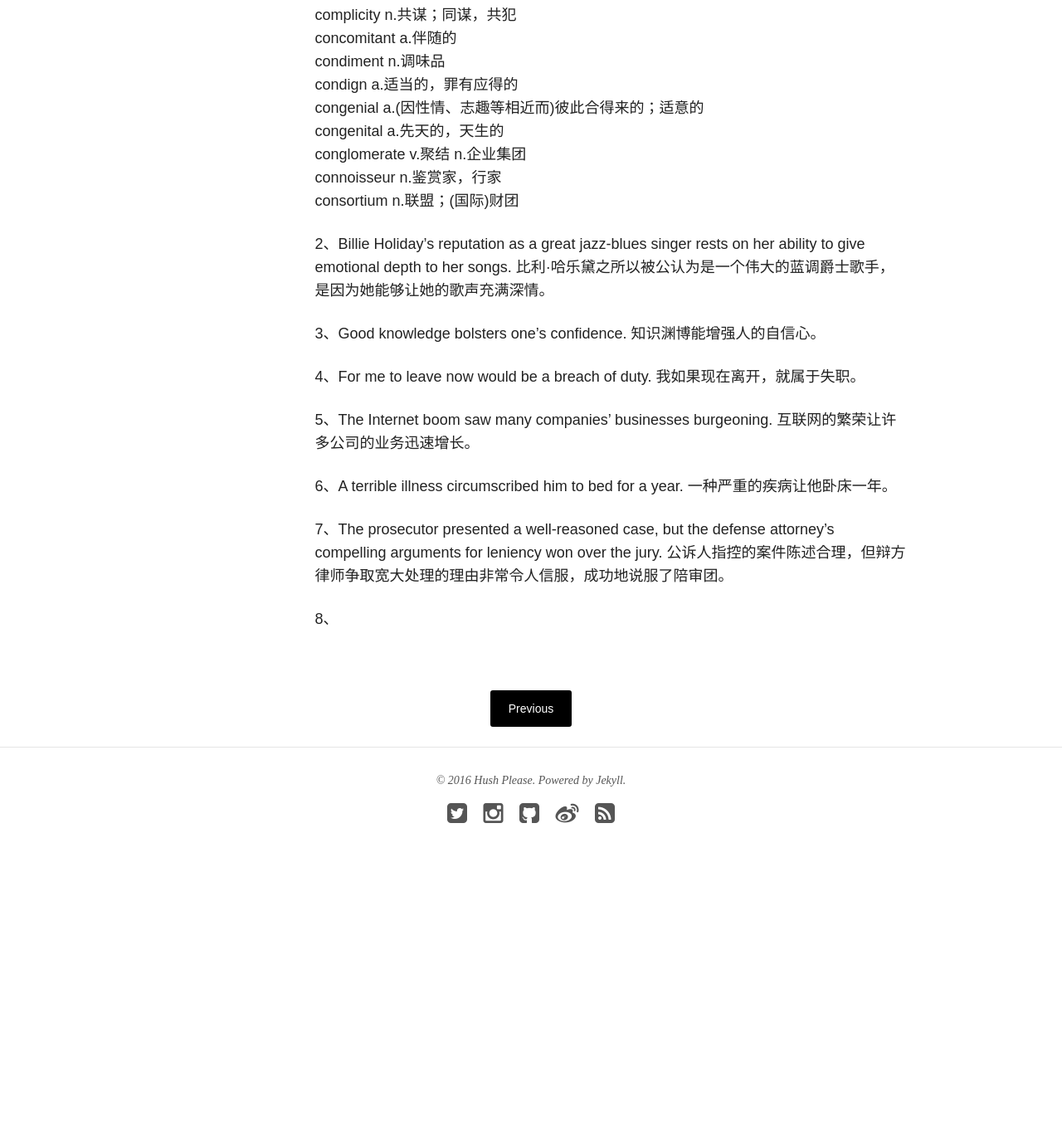
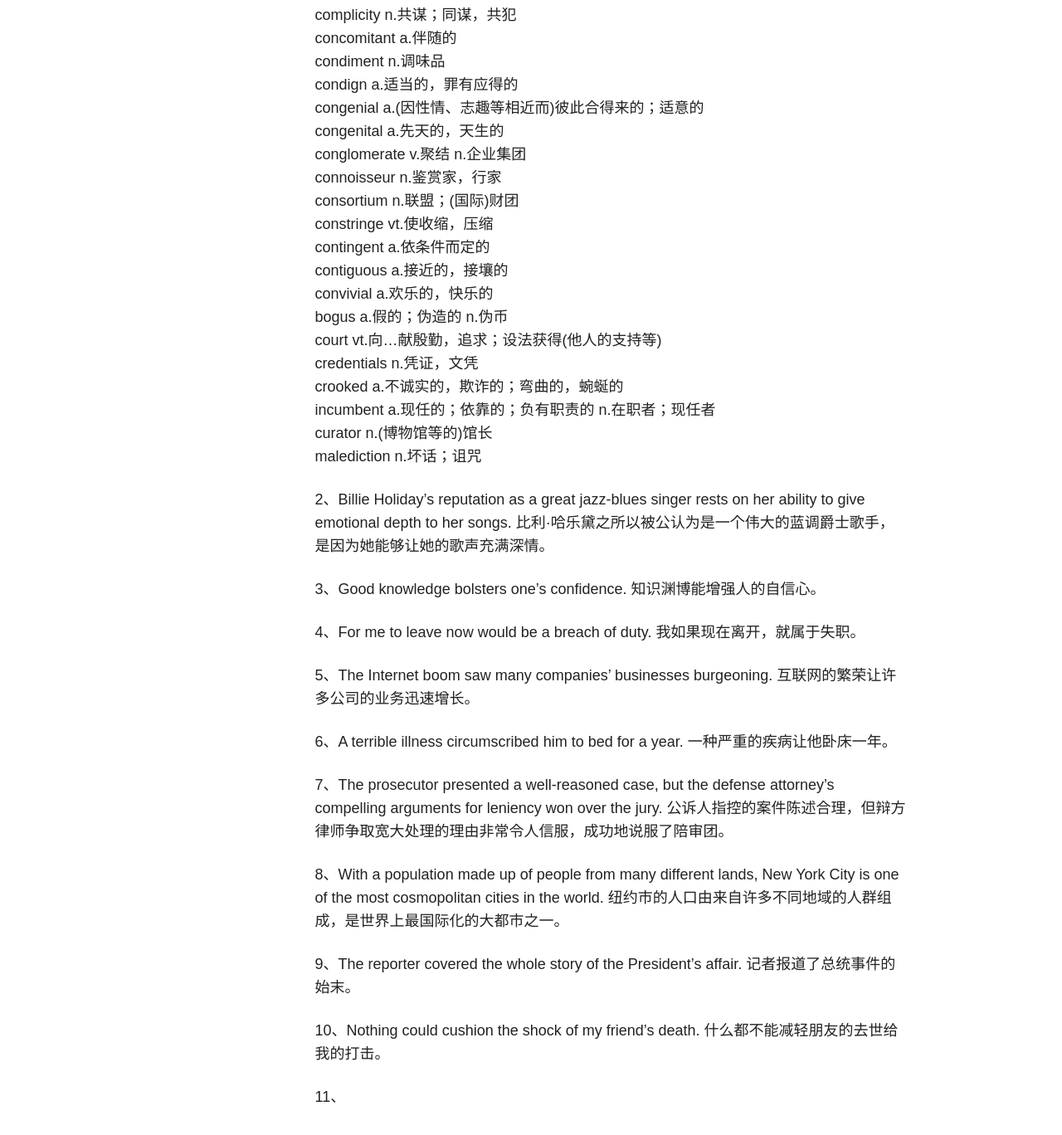
Before and after one commit to hushPlease/hushPlease.github.io, a Jekyll site: the page built from _posts/blog/2016-09-22-sentences-take-down.md, in a window 1280 px wide and 1400 px high, scrolled down 1538 px. Shown: the top 1368 px of the window at 83% size. Built offline with Jekyll 4.4.1, drawn with Linux system fonts in a browser that asks for light colours; nearby versions of some CDN libraries; before the commit the page ends 2630 px from its top, so only the background shows below that.

Commit message:
Update post.

```diff
--- a/_posts/blog/2016-09-22-sentences-take-down.md
+++ b/_posts/blog/2016-09-22-sentences-take-down.md
@@ -44,6 +44,18 @@ congenital a.先天的，天生的
 conglomerate  v.聚结 n.企业集团
 connoisseur n.鉴赏家，行家
 consortium n.联盟；(国际)财团
+constringe vt.使收缩，压缩
+contingent a.依条件而定的
+contiguous a.接近的，接壤的
+convivial a.欢乐的，快乐的
+bogus a.假的；伪造的 n.伪币
+court vt.向…献殷勤，追求；设法获得(他人的支持等)
+credentials n.凭证，文凭
+crooked a.不诚实的，欺诈的；弯曲的，蜿蜒的
+incumbent a.现任的；依靠的；负有职责的 n.在职者；现任者
+curator n.(博物馆等的)馆长
+malediction n.坏话；诅咒
+
 
 2、Billie Holiday's reputation as a great jazz-blues singer rests on her ability to give emotional depth to her songs. 比利·哈乐黛之所以被公认为是一个伟大的蓝调爵士歌手，是因为她能够让她的歌声充满深情。
 
@@ -57,4 +69,10 @@ consortium n.联盟；(国际)财团
 
 7、The prosecutor presented a well-reasoned case, but the defense attorney's compelling arguments for leniency won over the jury. 公诉人指控的案件陈述合理，但辩方律师争取宽大处理的理由非常令人信服，成功地说服了陪审团。
 
-8、
+8、With a population made up of people from many different lands, New York City is one of the most cosmopolitan cities in the world. 纽约市的人口由来自许多不同地域的人群组成，是世界上最国际化的大都市之一。
+
+9、The reporter covered the whole story of the President's affair. 记者报道了总统事件的始末。
+
+10、Nothing could cushion the shock of my friend's death. 什么都不能减轻朋友的去世给我的打击。
+
+11、
```
